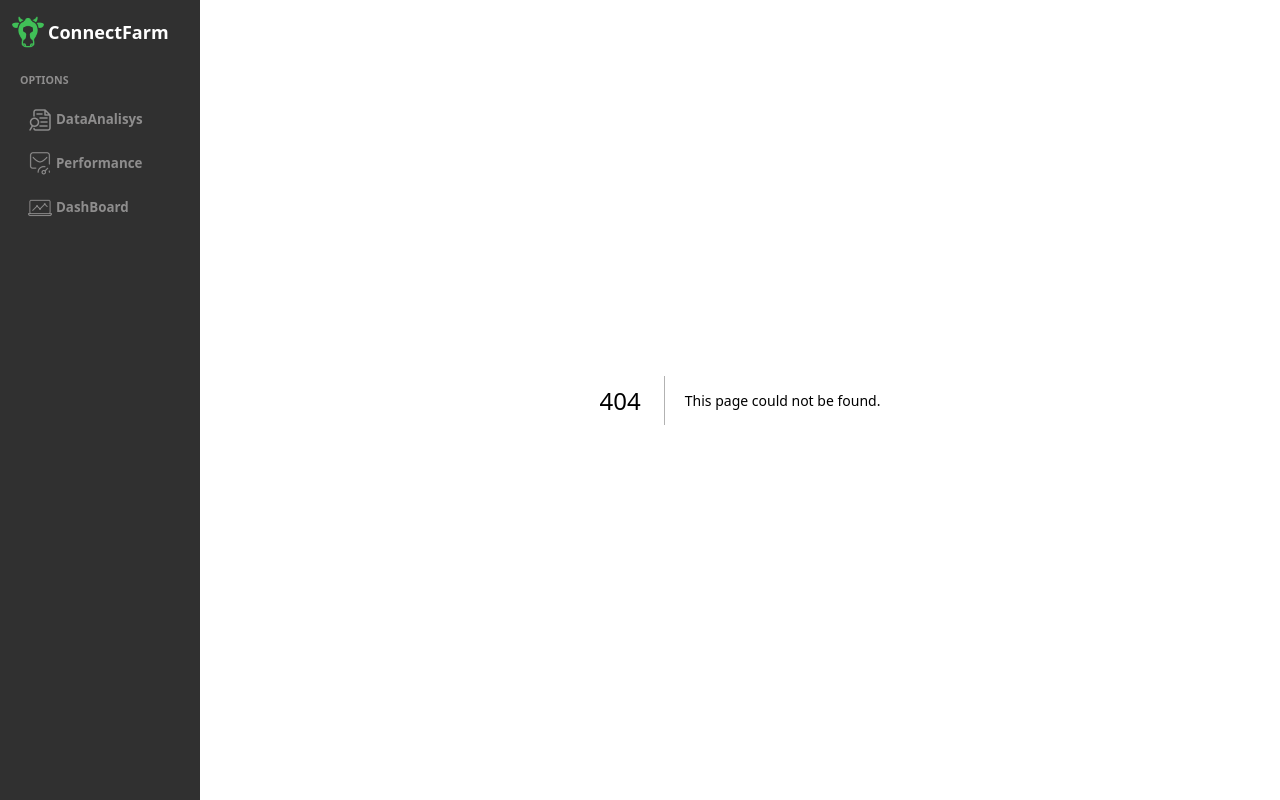
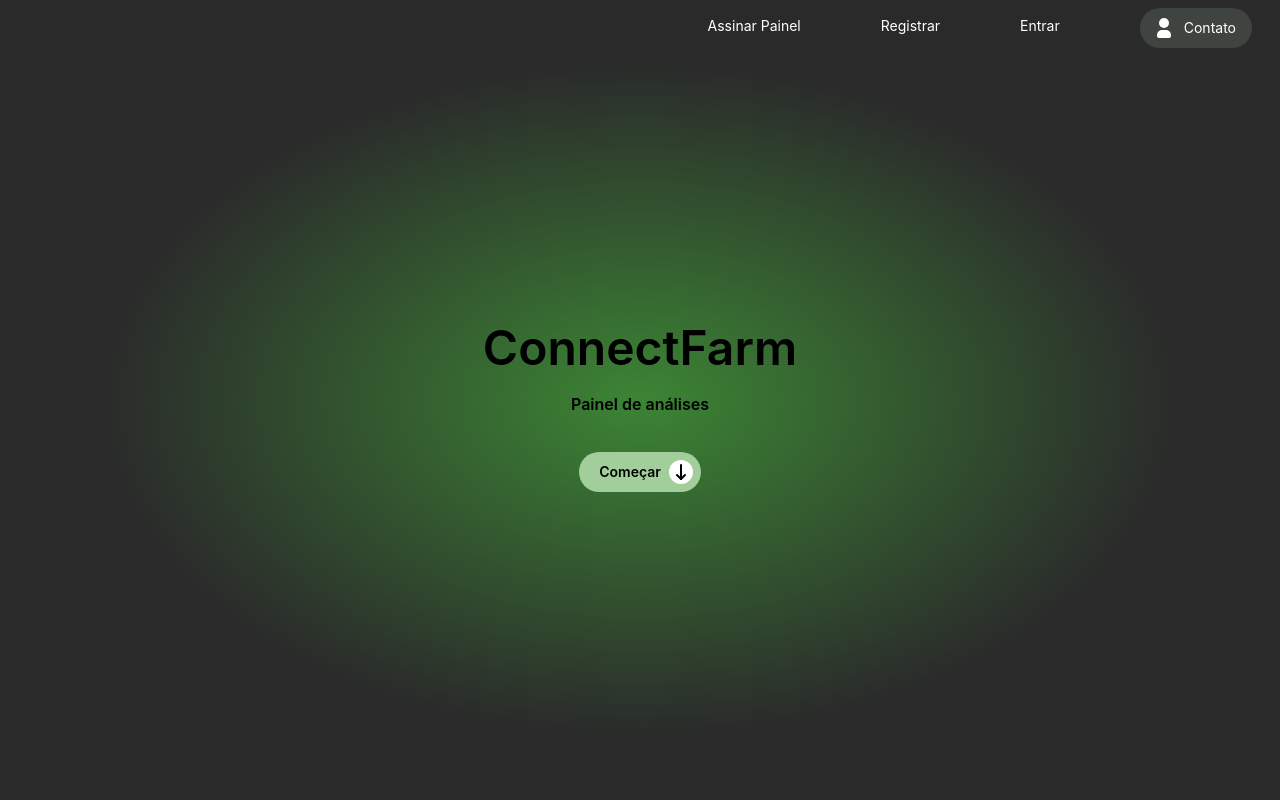
Before and after one commit to gabrielss2406/ConnectFarm-WebAPP, a Next.js app in the folder connectfarmpainel/: page / in a window 1280 px wide. Before the commit this address had no page. Built offline with nearby package versions, Linux system fonts and the light colour scheme.

Commit message:
feat: initial about page

```diff
--- a/connectfarmpainel/package.json
+++ b/connectfarmpainel/package.json
@@ -9,6 +9,7 @@
     "lint": "next lint"
   },
   "dependencies": {
+    "@tabler/icons-react": "^2.46.0",
     "next": "14.1.0",
     "react": "^18",
     "react-dom": "^18",
--- a/connectfarmpainel/src/components/InformationExpenses.tsx
+++ /dev/null
@@ -1,47 +0,0 @@
-import MoneyBag from '@/static/moneyBag.png';
-import MoneyBagGray from '@/static/moneyBagGray.png';
-import List from '@/static/list.png';
-import ListGray from '@/static/listGray.png';
-
-interface InformationExpensesProps {
-    amount: number
-    invertColor: boolean
-    expenseType: string
-}
-
-function InformationExpenses(props: InformationExpensesProps) {
-  return (
-    <div className={`
-        flex flex-col md:w-[30vh] md:h-[30vh] w-[20vh] h-[20vh]
-        ${props.invertColor ? 'bg-white text-[#303030]' : 'bg-[#303030] text-white'}
-    `}>
-      <div className={`
-        flex flex-col justify-between
-        mt-[10%] ml-[15%] mb-[20%] h-full
-      `}>
-        <div className='flex flex-row justify-between w-3/4'>
-          <img
-            className="w-[30%] h-auto mb-[5%]"
-            src={`${props.invertColor ? MoneyBagGray.src : MoneyBag.src}`}
-            alt="moneyBag-icon"
-          />
-          <img
-            className="h-1/2 w-auto mb-[5%]"
-            src={`${props.invertColor ? ListGray.src : List.src}`}
-            alt="list-icon"
-          />
-        </div>
-
-        <div className='text-[#8E8D8D] font-extrabold'>
-          {props.expenseType}
-        </div>
-
-        <div className='font-extrabold text-lg'>
-          R$ {props.amount}
-        </div>
-      </div>
-    </div>
-  );
-}
-
-export default InformationExpenses;
--- a/connectfarmpainel/src/pages/_app.tsx
+++ b/connectfarmpainel/src/pages/_app.tsx
@@ -1,11 +1,18 @@
 import Sidebar from "@/components/Sidebar";
 import "@/styles/globals.css";
 import type { AppProps } from "next/app";
+import { useRouter } from "next/router";
 
 export default function App({ Component, pageProps }: AppProps) {
+  const router = useRouter();
+
+  const pagesWithoutSidebar = ['/'];
+
+  const shouldRenderSidebar = !pagesWithoutSidebar.includes(router.pathname);
+
   return (
     <div className="flex w-screen bg-white">
-      <Sidebar />
+    {shouldRenderSidebar && <Sidebar />}
       <div className="w-full h-screen">
           <Component {...pageProps} />
       </div>
--- /dev/null
+++ b/connectfarmpainel/src/pages/index.tsx
@@ -0,0 +1,40 @@
+import Navbar from '@/components/StartPage/Navbar';
+import { IconArrowNarrowDown } from '@tabler/icons-react';
+
+export default function About() {
+  return (
+    <div>
+      <Navbar/>
+      <div className="min-h-screen bg-[#2a2a2a]">
+        <div className={`
+          min-h-screen flex flex-col items-center justify-center
+          radial-startpage-gradient gap-5
+        `}>
+          <div className="mt-4 text-5xl font-semibold">
+            ConnectFarm
+          </div>
+          <div className="text-md font-semibold">
+            Painel de análises
+          </div>
+          <div className="mt-4">
+            <button className={`
+              flex pl-5 pr-2 py-2
+              bg-[#A2CE9B] rounded-full
+              hover:bg-[#61d250]
+              group
+            `}>
+              <div className="flex items-center gap-2">
+                <h1 className="text-black font-semibold text-sm">
+                  Começar
+                </h1>
+                <div className='bg-white rounded-full group-hover:bg-[#c7d4c5]'>
+                  <IconArrowNarrowDown color='black'/>
+                </div>
+              </div>
+            </button>
+          </div>
+        </div>
+      </div>
+    </div>
+  );
+}
--- a/connectfarmpainel/src/styles/components.css
+++ b/connectfarmpainel/src/styles/components.css
@@ -4,3 +4,7 @@
     @apply text-[#8E8D8D] text-[10pt] font-bold;
     @apply hover:bg-[#4D4D4D] hover:rounded hover:text-[#E4E2E2];
 }
+
+.radial-startpage-gradient {
+    background: radial-gradient(ellipse at center, rgba(69, 181, 58, 0.65) 0%, rgba(69, 181, 58, 0) 60%)
+}
--- a/connectfarmpainel/src/styles/globals.css
+++ b/connectfarmpainel/src/styles/globals.css
@@ -2,6 +2,12 @@
 @tailwind base;
 @tailwind components;
 @tailwind utilities;
+
+@layer base {
+  html {
+    font-family: 'Inter', sans-serif;
+  }
+}
 
 :root {
   --foreground-rgb: 0, 0, 0;
```
Also changed, not shown: connectfarmpainel/public/background_startpage.png (added), 1 other file (tests, documents, lock files or other folders).
